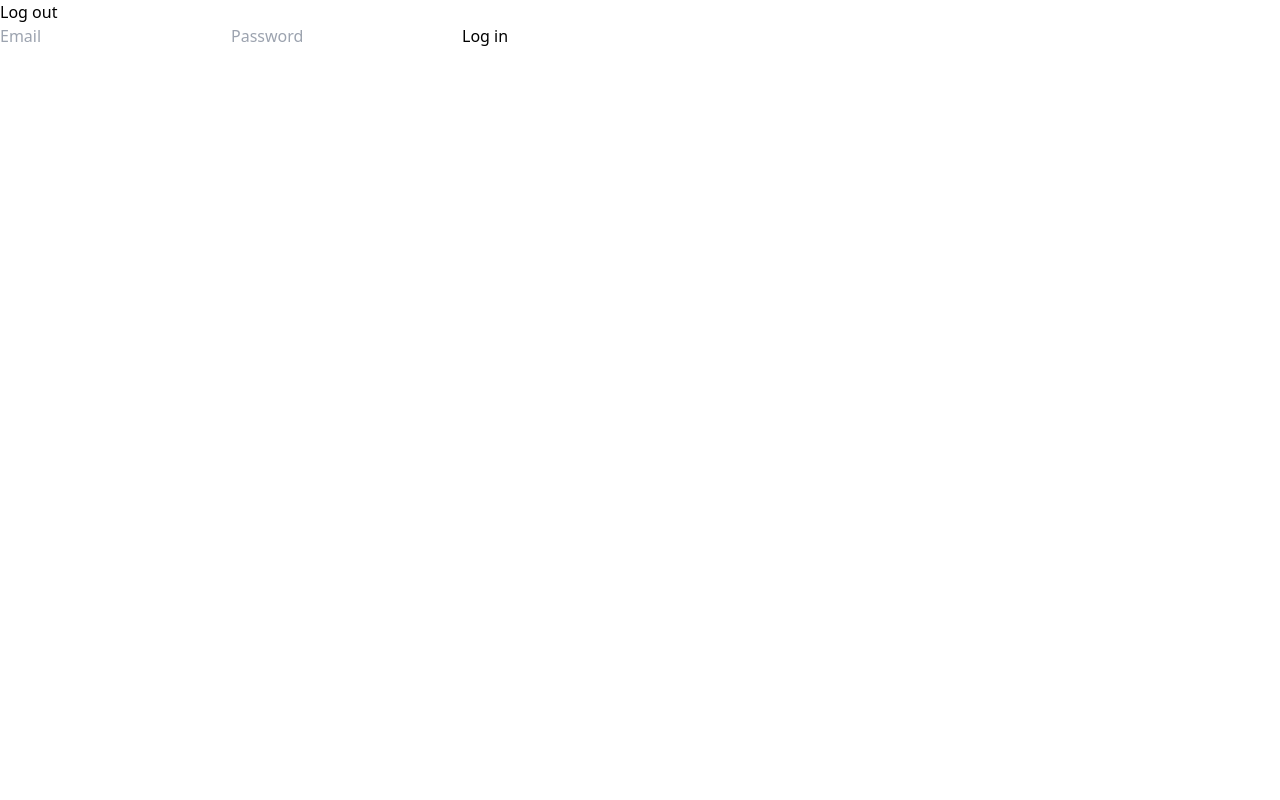
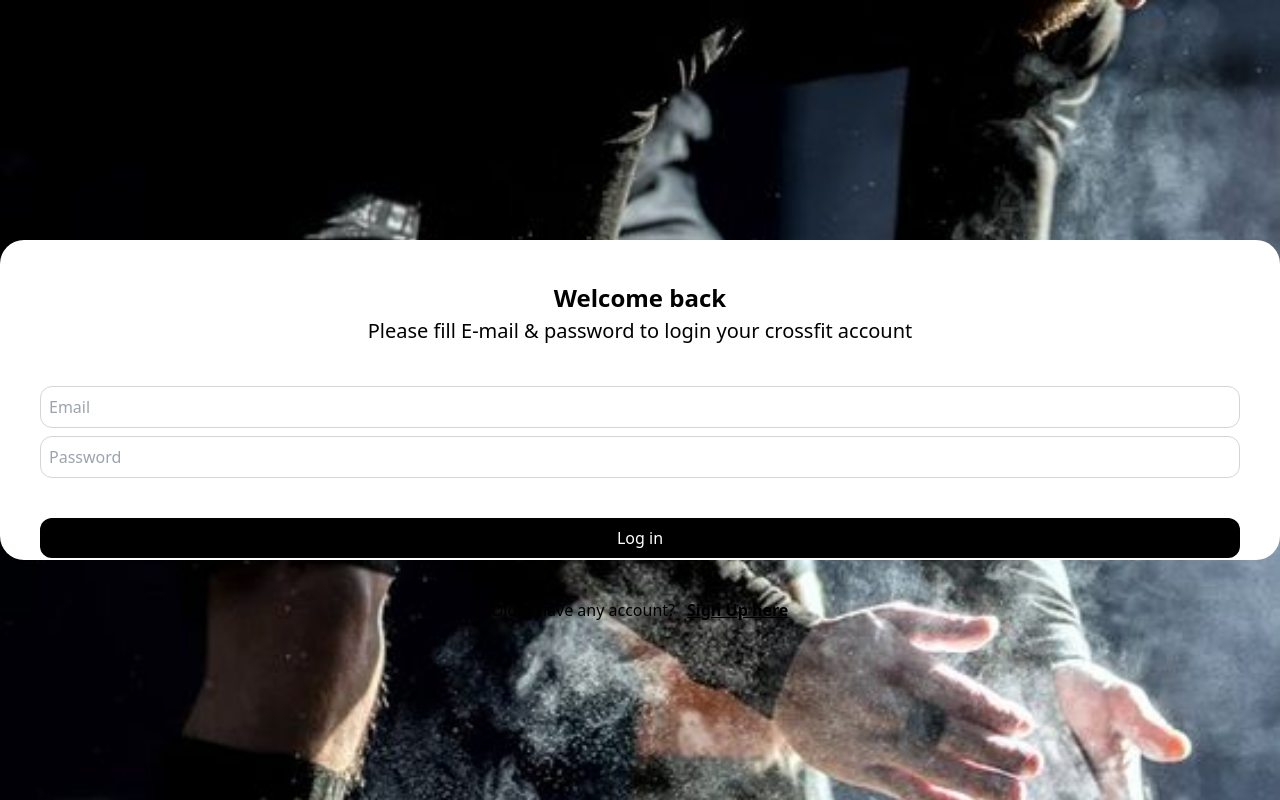
Before and after one commit to AnderrAlda/FitFlex, a React (Vite) app: page /login in a window 1280 px wide. Shown: the top 800 px of the page. Built offline with nearby package versions, Linux system fonts and the light colour scheme.

Commit message:
login ui

```diff
--- a/src/App.tsx
+++ b/src/App.tsx
@@ -20,7 +20,6 @@ function App() {
       <Suspense fallback={<>Cargando</>}>
         <Provider store={store}>
           <BrowserRouter>
-            <Logout />
             <RoutesWithNotFound>
               <Route
                 path="/"
--- a/src/assets/images/index.ts
+++ b/src/assets/images/index.ts
@@ -2,5 +2,6 @@ import logo from "./logo.png";
 import RogueAlpacaSled from "./RogueAlpacaSled.png";
 import RogueEchoDogSled from "./RogueEchoDogSled.png";
 import RogueSliceSled from "./RogueSliceSled.png";
+import loginPhoto from "./3077cda2ed96cf8f49f3d177ae29cf5f.jpg";
 
-export { logo, RogueAlpacaSled, RogueEchoDogSled, RogueSliceSled };
+export { logo, RogueAlpacaSled, RogueEchoDogSled, RogueSliceSled, loginPhoto };
--- a/src/components/headers/homeHeader/index.tsx
+++ b/src/components/headers/homeHeader/index.tsx
@@ -3,6 +3,7 @@ import { logo } from "../../../assets/images";
 
 import { Link } from "react-router-dom";
 import { CartContext } from "../../../context/cartContext";
+import Logout from "../../logout";
 type Props = {};
 
 const HomeHeader = (props: Props) => {
@@ -10,6 +11,7 @@ const HomeHeader = (props: Props) => {
   return (
     <div>
       <div className="flex justify-center relative">
+        <Logout />
         <img className="h-12 mt-3  " src={logo} alt="logo image" />
 
         <Link to="/private/cart">
--- a/src/pages/login/index.tsx
+++ b/src/pages/login/index.tsx
@@ -7,6 +7,7 @@ import { PrivateRoutes, PublicRoutes } from "../../types/routes";
 import { useEffect, useState } from "react";
 import { clearLocalStorage } from "../../utils/localStorage";
 import { Roles } from "../../types/roles";
+import { loginPhoto } from "../../assets/images";
 
 type Props = {};
 
@@ -53,8 +54,17 @@ const Login = (props: Props) => {
   };
 
   return (
-    <div>
-      <form onSubmit={handleSubmit}>
+    <div className="relative h-screen ">
+      <img src={loginPhoto} alt="" className="w-full h-auto" />
+      <div className="absolute inset-0 flex items-center justify-center ">
+        <div className="bg-white p-10 rounded-3xl w-full h-80">
+          <div className="justify-center text-center">
+            <p className="font-bold text-2xl">Welcome back</p>
+            <p className="text-xl">
+              Please fill E-mail & password to login your crossfit account
+            </p>
+          </div>
+          <form onSubmit={handleSubmit} className="mt-10 relative">
             <input
               type="text"
               name="email"
@@ -62,6 +72,7 @@ const Login = (props: Props) => {
               autoComplete="off"
               value={email}
               onChange={(ev) => setEmail(ev.target.value)}
+              className="block w-full p-2 mb-2 border border-gray-300  rounded-xl"
             />
             <input
               type="password"
@@ -69,9 +80,21 @@ const Login = (props: Props) => {
               placeholder="Password"
               value={password}
               onChange={(ev) => setPassword(ev.target.value)}
+              className="block w-full p-2 mb-2 border border-gray-300  rounded-xl"
             />
-        <button type="submit">Log in</button>
+            <button
+              type="submit"
+              className="block w-full bg-black text-white p-2 rounde mt-10 rounded-xl"
+            >
+              Log in
+            </button>
           </form>
+          <div className="flex gap-3 mt-10 items-center justify-center">
+            <p>Didnt have any account?</p>
+            <p className="underline font-bold">Sign Up here</p>
+          </div>
+        </div>
+      </div>
     </div>
   );
 };
--- a/src/pages/private/index.tsx
+++ b/src/pages/private/index.tsx
@@ -4,6 +4,7 @@ import RoutesWithNotFound from "../../utils/routesWithNotFound";
 import { lazy } from "react";
 import CartPage from "./cart";
 import ProductPage from "./product";
+import Logout from "../../components/logout";
 
 const HomePage = lazy(() => import("./home"));
 
```
Also changed, not shown: src/assets/images/3077cda2ed96cf8f49f3d177ae29cf5f.jpg (added). Lines whose indentation alone changed are shown as unchanged.
